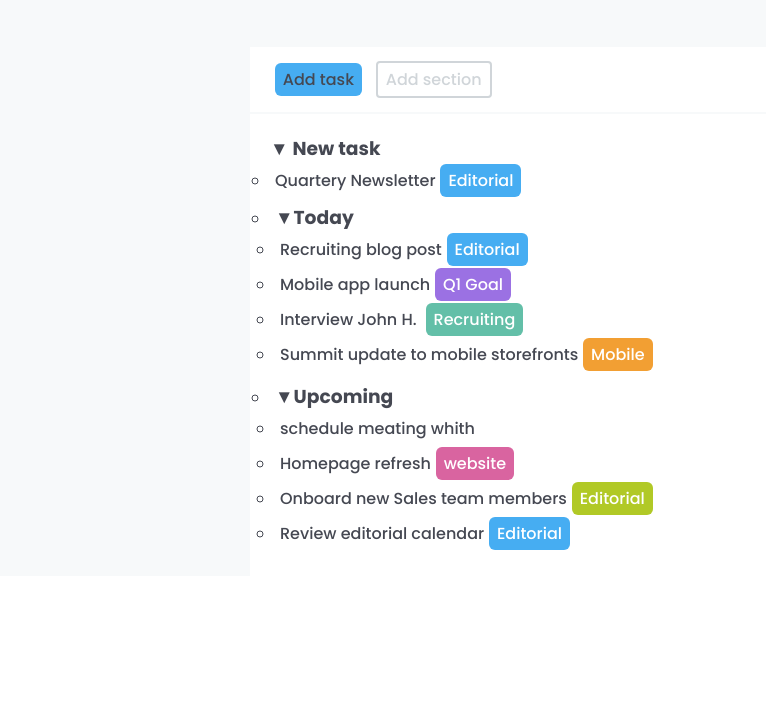
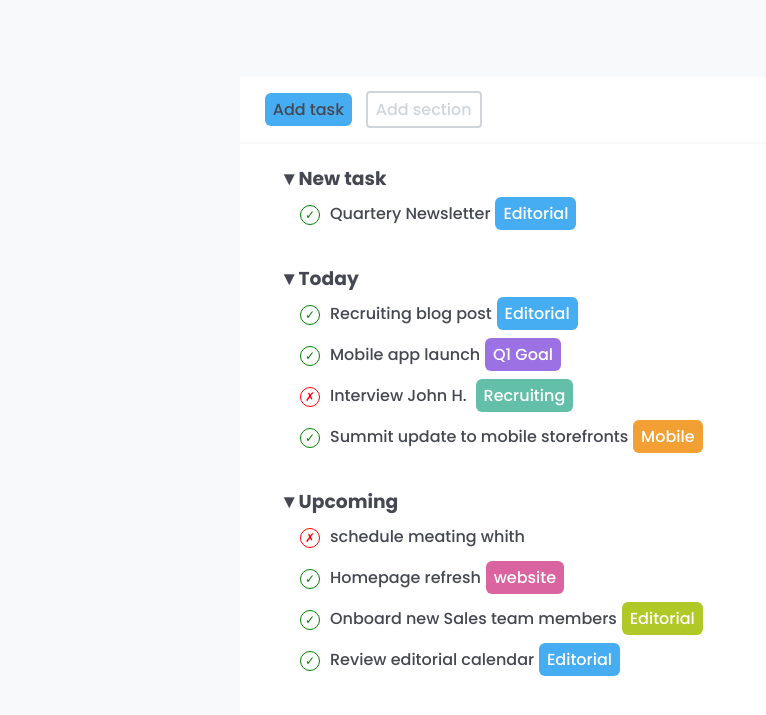
Before and after one commit to CarloDettori/html-css-toboolist, a plain HTML site: page Index.html in a window 1280 px wide. Shown: the part 71-786 px from the top of the page, without its empty margins (0-766 px from the left). Drawn offline with Linux system fonts and the light colour scheme.

Commit message:
commenti per artur

```diff
--- a/Index.html
+++ b/Index.html
@@ -1,16 +1,20 @@
 <!DOCTYPE html>
 <html lang="en">
+
 <head>
     <meta charset="UTF-8">
     <meta name="viewport" content="width=device-width, initial-scale=1.0">
     <link rel="stylesheet" href="css/style.css">
     <link rel="preconnect" href="https://fonts.googleapis.com">
     <link rel="preconnect" href="https://fonts.gstatic.com" crossorigin>
-    <link href="https://fonts.googleapis.com/css2?family=Poppins:ital,wght@0,100;0,200;0,300;0,400;0,500;0,600;0,700;0,800;0,900;1,100;1,200;1,300;1,400;1,500;1,600;1,700;1,800;1,900&display=swap" rel="stylesheet">
+    <link
+        href="https://fonts.googleapis.com/css2?family=Poppins:ital,wght@0,100;0,200;0,300;0,400;0,500;0,600;0,700;0,800;0,900;1,100;1,200;1,300;1,400;1,500;1,600;1,700;1,800;1,900&display=swap"
+        rel="stylesheet">
     <title>toboolist</title>
 </head>
+
 <body class="poppins-medium heavy-grey">
-    <header>
+    <header class="bg-white">
         <div>
             <img src="img/Logo.png" alt="logo">
             <h1 class="black"> Toboolist </h1>
@@ -22,35 +26,37 @@
             <span class="empty-button bg-white light-grey button">Add section</span>
         </div>
         <div class="bottom-container bg-white ">
-            <ul><h3><span>&#9660</span> New task</h3>
-                <li>
+            <h3><span>&#9660</span>New task</h3>
+
             <ul>
-                        <il class="">Quartery Newsletter<span class="white button bg-light-blue">Editorial</span></il>
+                <li class="tick">Quartery Newsletter<span class="white button bg-light-blue">Editorial</span></li>
             </ul>
-                </li>
-                <li>
+
+
             <h3><span>&#9660</span>Today</h3>
+
             <ul>
                 <li class="tick">Recruiting blog post<span class="white button bg-light-blue">Editorial</span></li>
                 <li class="tick">Mobile app launch<span class="white button bg-purple">Q1 Goal </span></li>
                 <li class="cross">Interview John H. <span class="white button bg-green">Recruiting</span></li>
-                        <li class="tick">Summit update to mobile storefronts<span class="white button bg-orange">Mobile</span></li>
+                <li class="tick">Summit update to mobile storefronts<span class="white button bg-orange">Mobile</span>
+                </li>
             </ul>
-                </li>
-                <li>
+
+
+
             <h3><span>&#9660</span>Upcoming</h3>
+
             <ul>
                 <li class="cross">schedule meating whith</li>
                 <li class="tick">Homepage refresh<span class="white button bg-pink">website</span></li>
-                        <li class="tick">Onboard new Sales team members<span class="white button bg-vomit">Editorial</span></li>
-                        <li class="tick">Review editorial calendar<span class="white button bg-light-blue">Editorial</span></li>
-                    </ul>
+                <li class="tick">Onboard new Sales team members<span class="white button bg-vomit">Editorial</span>
+                </li>
+                <li class="tick">Review editorial calendar<span class="white button bg-light-blue">Editorial</span>
                 </li>
             </ul>
         </div>
     </main>
-    <footer">
+</body>
 
-    </footer>
-</body>
 </html>
--- a/css/style.css
+++ b/css/style.css
@@ -12,6 +12,9 @@ body {
 
 }
 
+html {
+    background-color: #f7f9fa;
+}
 .container {
 
 }
@@ -22,9 +25,9 @@ body {
 
 main {
     font-style: normal;
-    margin: 30px auto
+    margin: 30px auto;
     background-color: #f7f9fa;
-    padding: 20px 0px 0px 20px;
+    padding: 20px 0px;
 }
 
 .top-container {
@@ -36,7 +39,7 @@ main {
 .bottom-container {
     max-width: 800px;
     margin: 2px auto auto;
-    padding: 20px;
+    padding: 20px 40px;
 }
 
 header img {
@@ -139,17 +142,47 @@ white       #ffffff
     padding: 0.2em;
 }
 
-ul>li {
-    padding: 5px;
-    list-style-type: circle;
+ul {
+    margin-bottom: 30px;
+    list-style-type: none;
 }
 
-.tick {
-    list-style-type: &check;
+ul li {
+    padding: 8px 0px;
 }
 
-.cross {
-    list-style-type: &#10007;
+ul>li::before {
+    margin-right: 10px;
+    margin-left: 20px;
+    width: 10px;
+    height: 10px;
+    border-radius: 50%;     /* si occupa di "smussare"
+                            gli angoli dei bordi i bordi:la percentuale rappresenta la distanza sui lati del bordo da cui partirà lo smussamento (qui dice che partira dal 50% della linea quindi "a metà starda della linea partirà la curva.) tuttavia, siccome il border rardius si sapplica ad ogni angolo del riquadro, avremo una quantità in percentuale che parte da un estremo di un lato e la stessa quantità in percentuale che parte dall'estremo opposto sempre dello stesso lato.
+                            Perciò se io ho un border-radius del 20%, ogni lato subira una curva che prende il 40% della lunghezza del lato, 20% da una parte e 20% dall'altra */
+    border: 1px solid #000;
+    padding: 4px;
+    display: inline-block; /* trasforma qualsiasi elemento
+                            tag in un elemento inline-bloch, cioé un elemento che viene gestido come fosse un inline ma con la possibilità di potene modificare i parametri come fosse un block (le immagini si comportano cosi di default) */
+    line-height: 10px;    /* gestisce l'altezza, inteso
+                            come posizione verticale degli elementi (non la dimensione, quindi senza streacchare), a cui fa riferimento (in questo caso di un bordo), un'eventuale line-width gestirà invece la posizione orizzontale
+                            */
+    font-size: 12px;
+}
+
+li.tick::before { /* il selettore dice: per "per ogni
+                    li di classe tick aggiungi (in questo caso) il content sotto prima del contenuto del tag li"*/
+    content: '✓'; /* ha il compito di inserire un carattere
+                    ( in questo caso la stringa '✓') all'interno dell'elemento a cui è dedicato (in questo caso all'inizio del contenuto di qualunque elemento li con classe tick) */
+    color: green;
+    border-color: green;
+}
+
+li.cross::before {/* il selettore dice: per "per ogni
+                    li di classe cross aggiungi (in questo caso) il content sotto prima del contenuto del tag li"*/
+    content: '✗'; /* ha il compito di inserire un carattere
+                    ( in questo caso la stringa '✗') all'interno dell'elemento a cui è dedicato (in questo caso all'inizio del contenuto di qualunque elemento li con classe tick) */
+    color: red;
+    border-color: red;
 }
 
 /*
```
Lines whose indentation alone changed are shown as unchanged.
